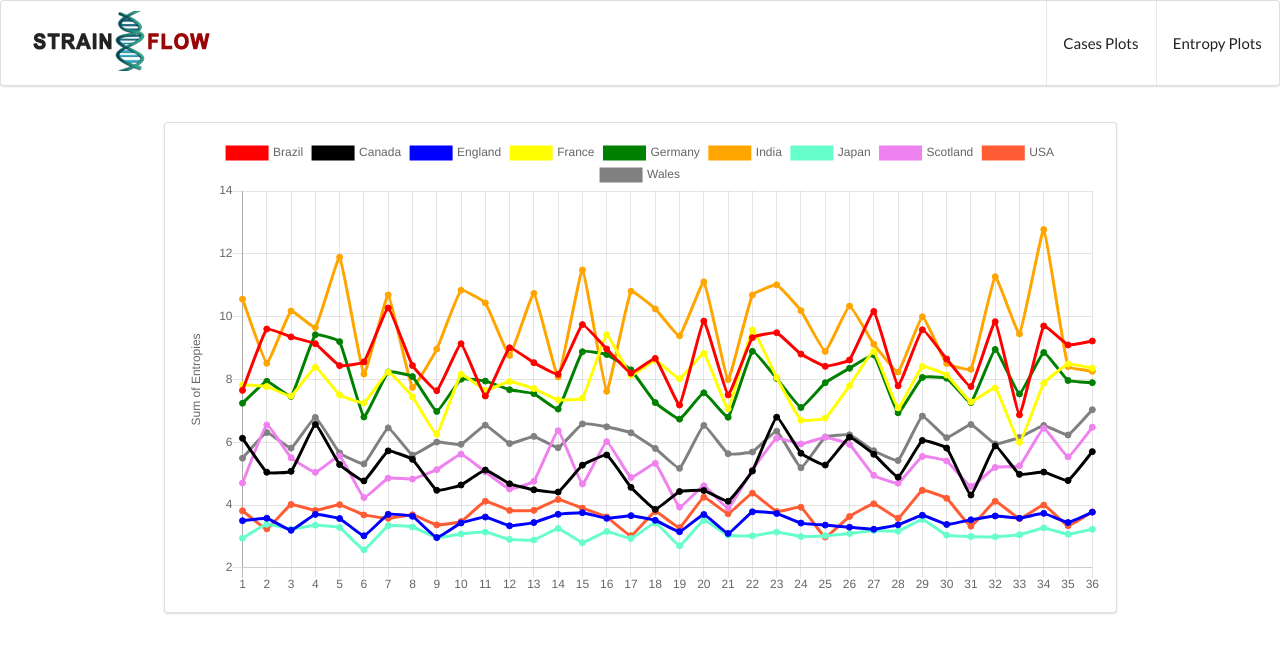
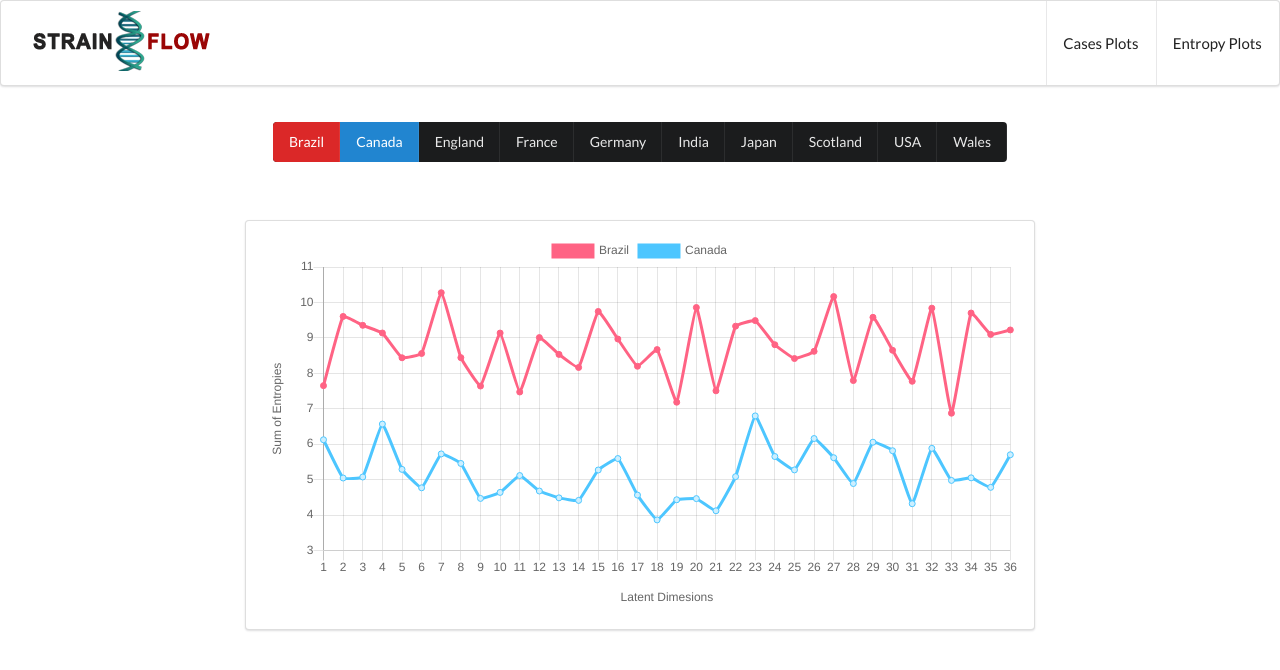
Before and after one commit to iamrish/strainflow-charts, a React (Create React App) app: page /entropy-plots in a window 1280 px wide. Shown: the top 670 px of the page. Built offline with nearby package versions, Linux system fonts and the light colour scheme.

Commit message:
updated entropy plots

```diff
--- a/src/App.js
+++ b/src/App.js
@@ -3,9 +3,9 @@ import { BrowserRouter, Route } from "react-router-dom";
 import Dropdown from "./components/Dropdown";
 import Cases from "./components/Cases";
 import Header from "./components/Header";
-import Entropy from "./components/Entropy";
 
 import countries from "./dummyData/countries";
+import EntropyToggler from "./components/EntropyToggler";
 import entropies from "./dummyData/entropies";
 
 const App = () => {
@@ -43,7 +43,8 @@ const App = () => {
             <Cases country={countrySelection} />
           </Route>
           <Route path="/entropy-plots" exact>
-            <Entropy entropies={entropies} />
+            <EntropyToggler entropies={entropies} />
+            {/* <Entropy /> */}
           </Route>
         </div>
       </BrowserRouter>
--- a/src/components/Entropy.js
+++ b/src/components/Entropy.js
@@ -15,34 +15,51 @@ const options = {
         },
       },
     ],
+    xAxes: [
+      {
+        scaleLabel: {
+          display: true,
+          labelString: "Latent Dimesions",
+          fontSize: 12,
+          padding: 10,
+        },
+      },
+    ],
   },
 };
 
-const Entropy = ({ entropies }) => {
-  const datasets = [];
+const labels = [];
 
-  const labels = [];
+for (let i = 1; i <= 36; i++) labels.push(i);
 
-  for (let i = 0; i < 10; i++)
-    datasets.push({
-      label: entropies[i].country,
+const Entropy = ({ selection1, selection2 }) => {
+  // console.log(entropies);
+  const datasets = [
+    {
+      label: selection1.country,
       fill: false,
       lineTension: 0.1,
-      data: entropies[i].dimensionSum,
-      backgroundColor: entropies[i].colour,
-      borderColor: entropies[i].colour,
-    });
-  for (let i = 1; i <= 36; i++) labels.push(i);
-
+      data: selection1.dimensionSum,
+      backgroundColor: "rgb(255, 99, 132)",
+      borderColor: "rgb(255, 99, 132)",
+    },
+    {
+      label: selection2.country,
+      fill: false,
+      lineTension: 0.1,
+      data: selection2.dimensionSum,
+      backgroundColor: "rgb(204, 239, 255)",
+      borderColor: "rgb(77, 198, 255)",
+    },
+  ];
   const state = {
     labels: labels,
     datasets: datasets,
   };
-  console.log(entropies);
 
   return (
     <div className="ui row" style={{ paddingTop: "50px" }}>
-      <div className="centered twelve wide column">
+      <div className="centered ">
         <div className="ui segment">
           <Line data={state} options={options} />
         </div>
--- /dev/null
+++ b/src/components/EntropyToggler.js
@@ -0,0 +1,58 @@
+import React, { useState } from "react";
+import Entropy from "./Entropy";
+let count = 0;
+
+const EntropyToggler = ({ entropies }) => {
+  const [select1, onSelect1] = useState(entropies[0]);
+  const [select2, onSelect2] = useState(entropies[1]);
+  let style = "";
+
+  const renderedList = entropies.map((entropy) => {
+    if (entropy.country === select1.country) style = "active red";
+    else if (entropy.country === select2.country) style = "active blue";
+    else style = "";
+    return (
+      // eslint-disable-next-line jsx-a11y/anchor-is-valid
+      <a
+        key={entropy.country}
+        className={`${style} item`}
+        onClick={() => {
+          if (
+            count % 2 === 0 &&
+            entropy.country !== select1.country &&
+            entropy.country !== select2.country
+          ) {
+            onSelect1(entropy);
+            count = (count + 1) % 2;
+          } else if (
+            count % 2 !== 0 &&
+            entropy.country !== select2.country &&
+            entropy.country !== select1.country
+          ) {
+            onSelect2(entropy);
+            count = (count + 1) % 2;
+          }
+        }}
+      >
+        {entropy.country}
+      </a>
+    );
+  });
+
+  return (
+    <>
+      <div className="ui row centered" style={{ paddingTop: "50px" }}>
+        <div>
+          <div className="ui inverted menu ">{renderedList}</div>
+        </div>
+      </div>
+      <div className="ui row centered" style={{ marginTop: "-20px" }}>
+        <div className="centered ten wide column">
+          <Entropy selection1={select1} selection2={select2} />
+        </div>
+      </div>
+    </>
+  );
+};
+
+export default EntropyToggler;
```
